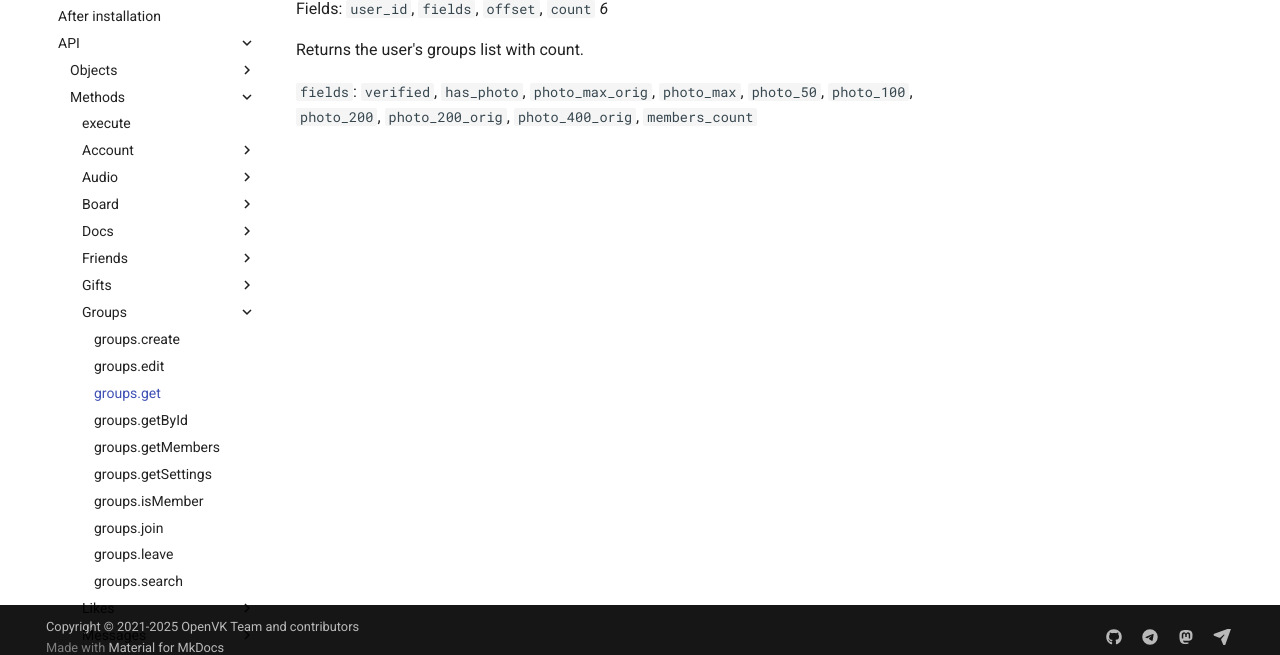
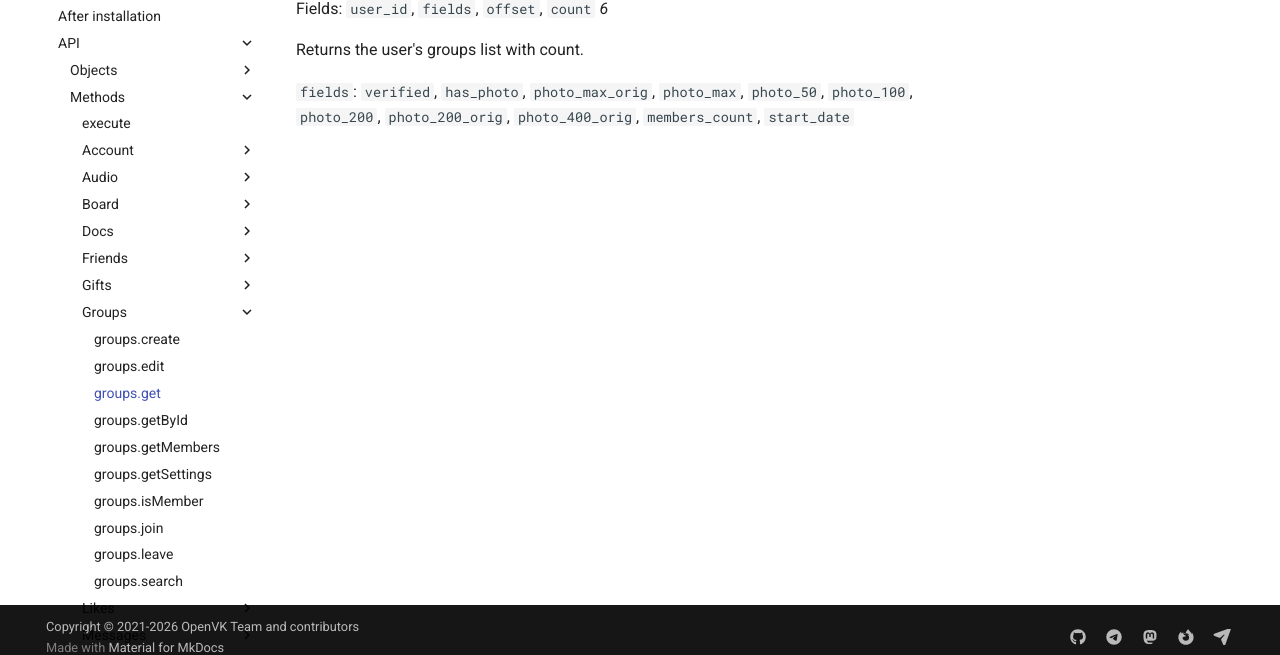
Before and after one commit to OpenVK/docs, an MkDocs documentation site: the page built from docs/openvk_engine/api/methods/groups/get.md, in a window 1280 px wide. Shown: the part 230-885 px from the top of the page. Built offline with MkDocs 1.6.1 and Material for MkDocs 9.7.7, drawn with Linux system fonts in a browser that asks for light colours; comment, search, counter and statistics services are not loaded.

Commit message:
chore: upd copyright, groups.get, and add link

```diff
--- a/docs/openvk_engine/api/methods/groups/get.md
+++ b/docs/openvk_engine/api/methods/groups/get.md
@@ -4,4 +4,4 @@ Fields: `user_id`, `fields`, `offset`, `count` _6_
 
 Returns the user's groups list with count.
 
-`fields`: `verified`, `has_photo`, `photo_max_orig`, `photo_max`, `photo_50`, `photo_100`, `photo_200`, `photo_200_orig`, `photo_400_orig`, `members_count`
+`fields`: `verified`, `has_photo`, `photo_max_orig`, `photo_max`, `photo_50`, `photo_100`, `photo_200`, `photo_200_orig`, `photo_400_orig`, `members_count`, `start_date`
--- a/mkdocs.yml
+++ b/mkdocs.yml
@@ -225,7 +225,7 @@ nav:
       - 'openvk_engine/ton_integration.md'
       - 'openvk_engine/themepack_creation.md'
 
-copyright: Copyright &copy; 2021-2025 OpenVK Team and contributors
+copyright: Copyright &copy; 2021-2026 OpenVK Team and contributors
 
 extra:
   social:
@@ -238,8 +238,11 @@ extra:
     - icon: fontawesome/brands/mastodon
       link: https://fosstodon.org/@openvk
       name: OpenVK on Mastodon
+    - icon: fontawesome/brands/firefox-browser
+      link: https://openvk.org/openvk
+      name: OpenVK on OpenVK
     - icon: fontawesome/solid/paper-plane
-      link: mailto:openvk@tutanota.com
+      link: mailto:contact@openvk.org
       name: Mail OpenVK
 
 plugins:
```
